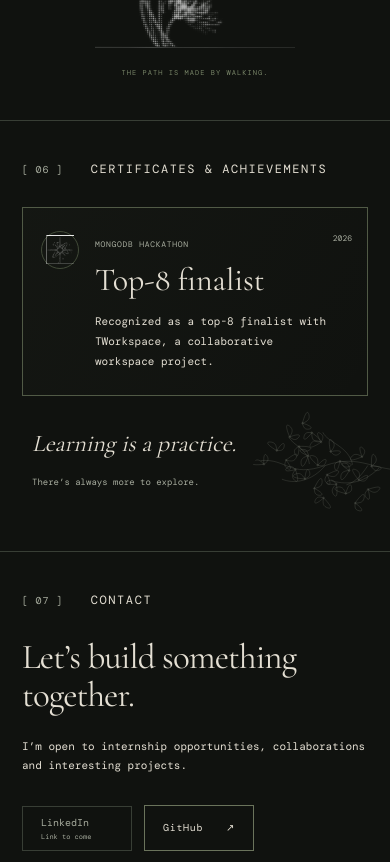
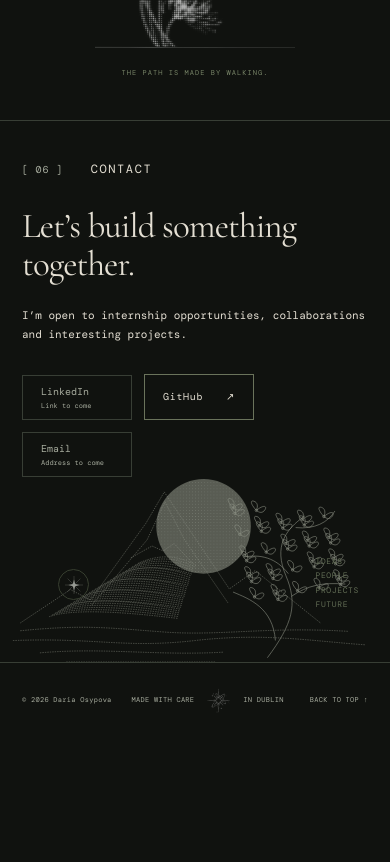
Before and after one commit to Askada21/MyPortfolio, a React (Vite) app: page / in a window 390 px wide. Shown: the part 5480-6342 px from the top of the page. After the commit the page ends 6218 px from the top, so only its background shows below. Built offline with nearby package versions, Linux system fonts and the light colour scheme.

Commit message:
refactor: remove certificates section

```diff
--- a/src/App.tsx
+++ b/src/App.tsx
@@ -4,7 +4,6 @@
 import TechStack from './components/TechStack'
 import Projects from './components/Projects'
 import Experience from './components/Experience'
-import Certificates from './components/Certificates'
 import Contact from './components/Contact'
 import Footer from './components/Footer'
 import { useScrollReveal } from './hooks/useScrollReveal'
@@ -23,7 +22,6 @@
         <TechStack />
         <Projects />
         <Experience />
-        <Certificates />
         <Contact />
       </main>
       <Footer />
--- a/src/components/Certificates.tsx
+++ /dev/null
@@ -1,59 +0,0 @@
-import { achievements } from '../data/achievements'
-import { Arrow, Branch, SectionLabel, Star } from './Ornaments'
-
-export default function Certificates() {
-  return (
-    <section id="certificates" className="section certificates">
-      <div className="section-content">
-        <SectionLabel number="06">Certificates &amp; achievements</SectionLabel>
-        <div className="achievement-layout">
-          <div className="achievement-list">
-            {achievements
-              .filter((item) => item.confirmed)
-              .map((item) => (
-                <article className="achievement" key={`${item.organization}-${item.title}`}>
-                  <div className="achievement-emblem" aria-hidden="true">
-                    <Star />
-                  </div>
-                  <div className="achievement-copy">
-                    <span className="achievement-organization">{item.organization}</span>
-                    <h3>{item.title}</h3>
-                    <p>{item.description}</p>
-                    {item.image && (
-                      <img
-                        className="credential-image"
-                        src={`${import.meta.env.BASE_URL}${item.image}`}
-                        alt={`${item.title} credential`}
-                        width="320"
-                        height="200"
-                        loading="lazy"
-                      />
-                    )}
-                    {item.credentialUrl && (
-                      <a
-                        className="text-link"
-                        href={item.credentialUrl}
-                        target="_blank"
-                        rel="noopener noreferrer"
-                      >
-                        View credential <Arrow />
-                      </a>
-                    )}
-                  </div>
-                  <span className="achievement-year">{item.date}</span>
-                </article>
-              ))}
-          </div>
-          <div className="achievement-note">
-            <Branch />
-            <p>
-              Learning is a practice.
-              <br />
-              <span>There’s always more to explore.</span>
-            </p>
-          </div>
-        </div>
-      </div>
-    </section>
-  )
-}
--- a/src/components/Contact.tsx
+++ b/src/components/Contact.tsx
@@ -5,7 +5,7 @@
   return (
     <section id="contact" className="section contact">
       <div className="section-content">
-        <SectionLabel number="07">Contact</SectionLabel>
+        <SectionLabel number="06">Contact</SectionLabel>
         <div className="contact-copy">
           <h3>
             Let’s build
--- a/src/components/Header.tsx
+++ b/src/components/Header.tsx
@@ -1,7 +1,7 @@
 import { useEffect, useRef, useState } from 'react'
 import { LineStar } from './Ornaments'
 
-const links = ['About', 'Projects', 'Experience', 'Certificates', 'Contact']
+const links = ['About', 'Projects', 'Experience', 'Contact']
 
 export default function Header() {
   const [open, setOpen] = useState(false)
--- a/src/data/achievements.ts
+++ /dev/null
@@ -1,30 +0,0 @@
-export interface Achievement {
-  title: string
-  organization: string
-  date: string
-  description: string
-  credentialUrl?: string
-  image?: string
-  confirmed: boolean
-}
-
-export const achievements: Achievement[] = [
-  {
-    title: 'Top-8 finalist',
-    organization: 'MongoDB Hackathon',
-    date: '2026',
-    description:
-      'Recognized as a top-8 finalist with TWorkspace, a collaborative workspace project.',
-    confirmed: true,
-  },
-  // Add verified certificates here. Unconfirmed entries never appear on the website.
-  {
-    title: 'Certificate title',
-    organization: 'Issuing organization',
-    date: '',
-    description: '',
-    credentialUrl: '',
-    image: '',
-    confirmed: false,
-  },
-]
--- a/src/styles/artwork.css
+++ b/src/styles/artwork.css
@@ -121,11 +121,6 @@
   }
 }
 
-.achievement-emblem .star {
-  width: 37.5px;
-  height: 37.5px;
-}
-
 .line-star {
   width: 18px;
   height: 18px;
@@ -149,13 +144,6 @@
   top: 52%;
 }
 
-@media (max-width: 760px) {
-  .achievement-emblem .star {
-    width: 28.75px;
-    height: 28.75px;
-  }
-}
-
 .about-floral {
   position: absolute;
   width: 140px;
--- a/src/styles/global.css
+++ b/src/styles/global.css
@@ -1306,148 +1306,6 @@
     right: -5px;
   }
 }
-.certificates {
-  overflow: hidden;
-}
-.achievement-layout {
-  display: grid;
-  grid-template-columns: 1.7fr 1fr;
-  gap: 60px;
-  align-items: center;
-}
-.achievement-list {
-  display: grid;
-  gap: 20px;
-}
-.achievement {
-  display: flex;
-  gap: 25px;
-  position: relative;
-  padding: 30px;
-  border: 1px solid #515a46;
-  background: linear-gradient(120deg, #7885680a, transparent);
-}
-.achievement-emblem {
-  width: 55px;
-  height: 55px;
-  border: 1px solid var(--olive);
-  border-radius: 50%;
-  display: grid;
-  place-items: center;
-  flex-shrink: 0;
-}
-.achievement-emblem .star {
-  width: 30px;
-  height: 30px;
-  color: var(--silver);
-}
-.achievement-organization {
-  font-size: 9px;
-  letter-spacing: 0.09em;
-  text-transform: uppercase;
-  color: var(--muted);
-}
-.achievement h3 {
-  font-size: 35px;
-  margin-top: 8px;
-}
-.achievement p {
-  font-size: 11px;
-  margin-top: 15px;
-  max-width: 390px;
-}
-.achievement-year {
-  font-size: 10px;
-  color: var(--muted);
-  position: absolute;
-  right: 24px;
-  top: 30px;
-}
-.achievement-copy {
-  padding-right: 20px;
-}
-.achievement-note {
-  position: relative;
-  height: 190px;
-  display: flex;
-  align-items: center;
-}
-.achievement-note .branch {
-  width: 120px;
-  height: 220px;
-  transform: rotate(-60deg);
-  position: absolute;
-  right: -25px;
-  bottom: -25px;
-  opacity: 0.5;
-}
-.achievement-note p {
-  position: relative;
-  font: italic 26px/1.4 var(--serif);
-}
-.achievement-note p > span {
-  font: 9px/2 var(--mono);
-  color: var(--muted);
-}
-.credential-image {
-  display: block;
-  width: 100%;
-  height: auto;
-  margin-top: 20px;
-}
-@media (max-width: 1000px) {
-  .achievement-layout {
-    grid-template-columns: 1.7fr 1fr;
-    gap: 30px;
-  }
-  .achievement {
-    padding: 25px 20px;
-    gap: 20px;
-  }
-  .achievement-year {
-    top: 25px;
-    right: 20px;
-  }
-}
-@media (max-width: 760px) {
-  .achievement-layout {
-    grid-template-columns: 1fr;
-    gap: 15px;
-  }
-  .achievement {
-    gap: 16px;
-    padding: 23px 18px;
-  }
-  .achievement h3 {
-    font-size: 32px;
-  }
-  .achievement-emblem {
-    width: 38px;
-    height: 38px;
-  }
-  .achievement-emblem .star {
-    width: 23px;
-  }
-  .achievement-organization {
-    font-size: 8px;
-  }
-  .achievement-year {
-    font-size: 8px;
-    top: 23px;
-    right: 15px;
-  }
-  .achievement-note {
-    height: 100px;
-    padding-left: 10px;
-  }
-  .achievement-note .branch {
-    height: 140px;
-    bottom: -25px;
-  }
-  .achievement-note p {
-    font-size: 24px;
-  }
-}
 .contact {
   min-height: 415px;
   overflow: hidden;
@@ -1644,14 +1502,6 @@
   .personal-info {
     grid-template-columns: 1fr;
   }
-  .achievement-copy {
-    padding-right: 0;
-  }
-  .achievement-organization {
-    display: block;
-    max-width: 145px;
-    padding-right: 26px;
-  }
 }
 
 @media (max-width: 760px) {
```
